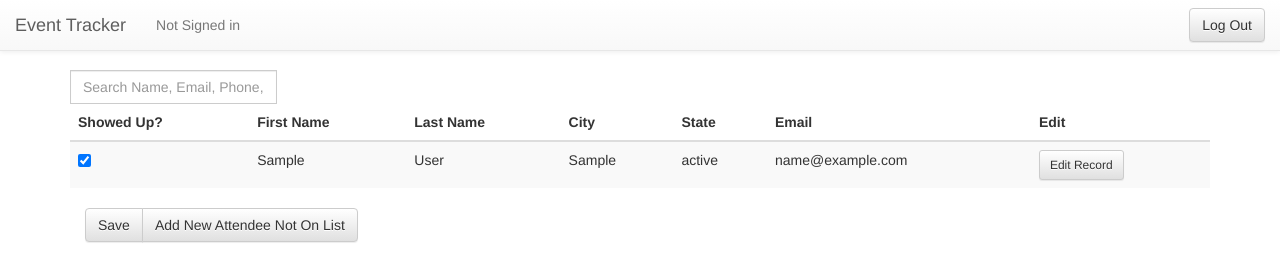
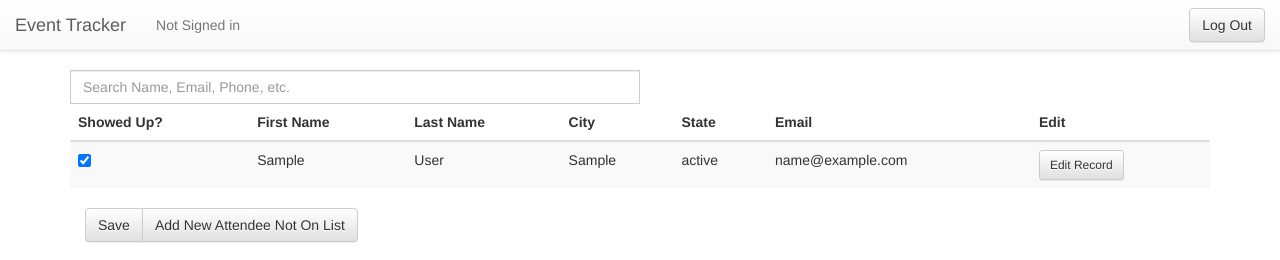
Before and after one commit to diversified-cheesecake/bk-event, a Django app: page /entry/ in a window 1280 px wide. Shown: the top 260 px of the page. Run offline with Django 3.2, Linux system fonts and the light colour scheme; tables that the repository leaves empty hold one stand-in row (values such as "Sample post"); some libraries are stand-ins or nearby versions.

Commit message:
search bar

```diff
--- a/event/templates/event/entry_page.html
+++ b/event/templates/event/entry_page.html
@@ -23,38 +23,20 @@ myApp.controller("MyCtrl", function($scope) {
 
 </script>
 
+<style>
+	.input-across { width: 50% }
+</style>
+
 {% endblock %}
 
 {% block content %}
 <div ng-app="myApp">
 <div ng-controller="MyCtrl">
 
-
-<!--
-<label>Search: <input ng-model="searchText"></label>
-<table id="searchTextResults">
-  <tr><th>first_name</th><th>last_name</th></tr>
-  <tr ng-repeat="entry in entry_list | filter:searchText">
-    <td>[[entry.first_name]]</td>
-    <td>[[entry.last_name]]</td>
-    <td ng-if="[[entry.showed_up]] == 'True'">
-    	<input type="checkbox" name="showed_up_list" value="[[entry.id]]" checked>
-    </td>
-    <td ng-if="[[entry.showed_up]] == 'False'">
-    	<input type="checkbox" name="showed_up_list" value="[[entry.id]]">
-    </td>
-    <td>
-		<a href="/attendee/update/[[entry.id]]" class="btn btn-default btn-sm" role="button">Edit Record</a>
-	</td>
-  </tr>
-</table>
-</div>
- -->
-
-
-<div class="input-group">
+<div class="input-group input-across">
 	<input ng-model="searchText" class="form-control" placeholder="Search Name, Email, Phone, etc.">
 </div>
+
 <form method="POST" id="theform" action="save-data">
 	{% csrf_token %}
 	<table class="table table-striped" id="searchTextResults">
```
